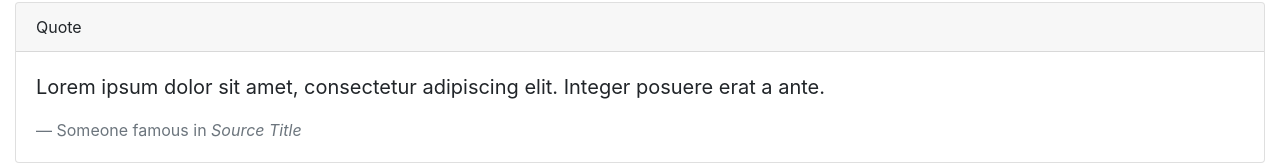
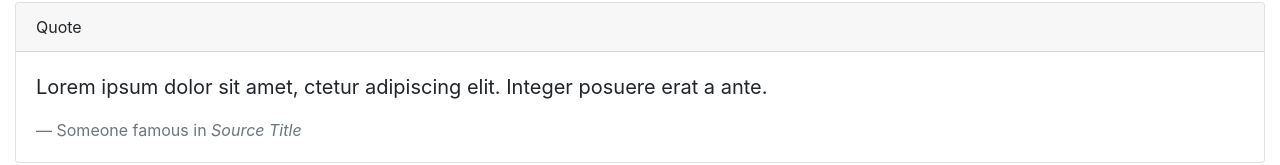
Before and after one commit to johnericward/groupproject1, a plain HTML site: page index.html in a window 1280 px wide. Shown: the part 256-421 px from the top of the page. Drawn offline with nearby package versions, Linux system fonts and the light colour scheme.

Commit message:
html layout added

```diff
--- a/index.html
+++ b/index.html
@@ -48,7 +48,7 @@
                 </div>
                 <div class="card-body">
                   <blockquote class="blockquote mb-0">
-                    <p>Lorem ipsum dolor sit amet, consectetur adipiscing elit. Integer posuere erat a ante.</p>
+                    <p>Lorem ipsum dolor sit amet, ctetur adipiscing elit. Integer posuere erat a ante.</p>
                     <footer class="blockquote-footer">Someone famous in <cite title="Source Title">Source Title</cite></footer>
                   </blockquote>
                 </div>
```
